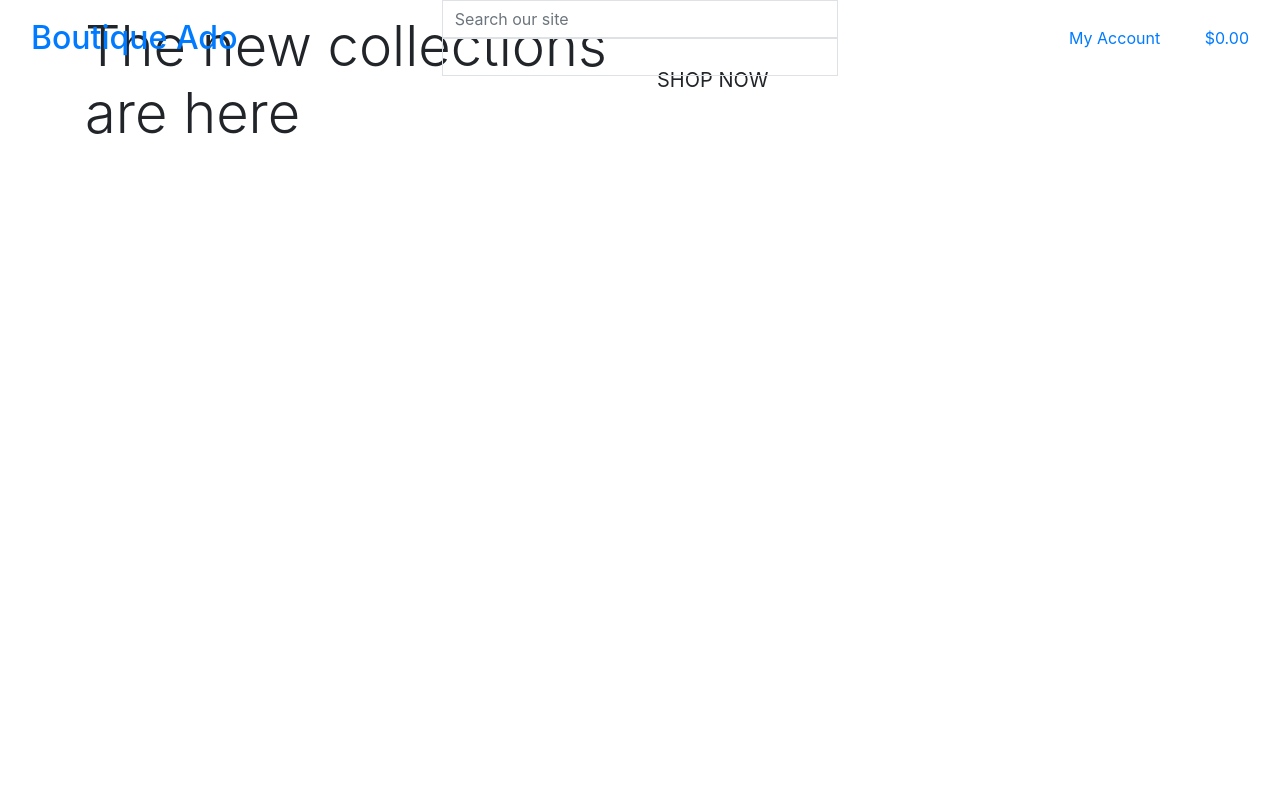
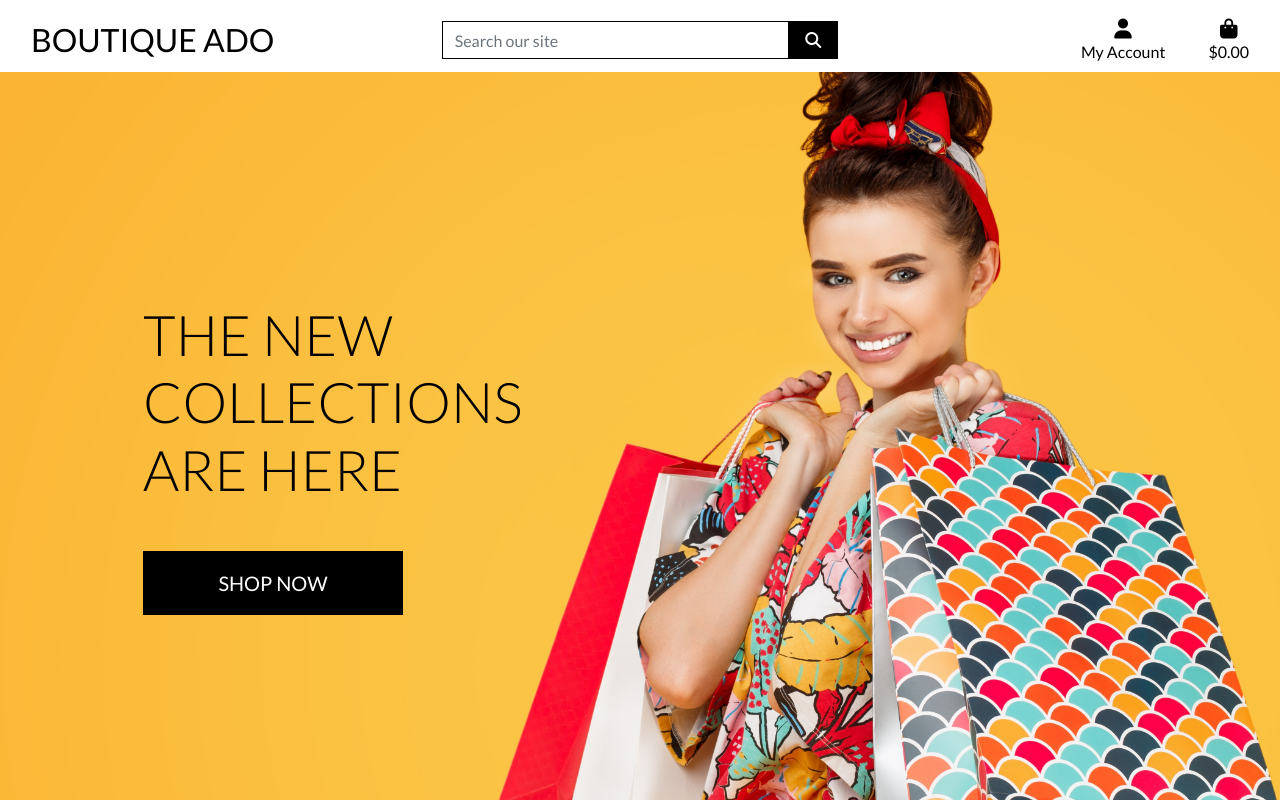
Before and after one commit to JeyAsare/boutique-ado, a Django app: page / in a window 1280 px wide. Run offline with Django 3.2, Linux system fonts and the light colour scheme; some libraries are stand-ins or nearby versions.

Commit message:
completed homepage header and CSS

```diff
--- a/boutique_ado/settings.py
+++ b/boutique_ado/settings.py
@@ -27,7 +27,7 @@ SECRET_KEY = 'django-insecure-d$28-mv)!(@o*u4ufhj12q=w+c#k!ir_!+159xo@=kv=w16zu9
 # SECURITY WARNING: don't run with debug turned on in production!
 DEBUG = True
 
-ALLOWED_HOSTS = ['8000-jeyasare-boutiqueado-my8nnhoxwy4.ws-eu110.gitpod.io']
+ALLOWED_HOSTS = ['8000-jeyasare-boutiqueado-my8nnhoxwy4.ws-eu111.gitpod.io']
 
 
 # Application definition
@@ -147,6 +147,10 @@ USE_TZ = True
 # https://docs.djangoproject.com/en/3.2/howto/static-files/
 
 STATIC_URL = '/static/'
+STATICFILES_DIRS = (os.path.join(BASE_DIR, 'static'),)
+
+MEDIA_URL = '/media/'
+MEDIA_ROOT =  os.path.join(BASE_DIR, 'media')
 
 # Default primary key field type
 # https://docs.djangoproject.com/en/3.2/ref/settings/#default-auto-field
--- a/boutique_ado/urls.py
+++ b/boutique_ado/urls.py
@@ -15,9 +15,11 @@ Including another URLconf
 """
 from django.contrib import admin
 from django.urls import path, include
+from django.conf import settings
+from django.conf.urls.static import static
 
 urlpatterns = [
     path('admin/', admin.site.urls),
     path('accounts/', include('allauth.urls')),
     path('', include('home.urls')),
-]
+] + static(settings.MEDIA_URL, document_root=settings.MEDIA_ROOT)
--- a/home/templates/home/index.html
+++ b/home/templates/home/index.html
@@ -4,8 +4,7 @@
 {% block page_header%}
     <div class="container header-container">
         <div class="row">
-            <div class="col">
-            </div>
+            <div class="col"></div>
         </div>
     </div>
 {% endblock%}
@@ -15,7 +14,6 @@
         <div class="row h-100">
             <div class="col-7 col-md-6 my-auto">
                 <h1 class="display-4 logo-font text-black">The new collections are here</h1>
-        </div>
                 <div class="my-5">
                     <h4>
                         <a href="" class="shop-now-button btn btn-lg rounded-0 text-uppercase py-3">Shop Now</a>
@@ -23,4 +21,6 @@
                 </div>
             </div>
         </div>
+    </div>
+
 {% endblock %}
--- /dev/null
+++ b/static/css/base.css
@@ -0,0 +1,81 @@
+html {
+    height: 100%;
+}
+
+body {
+    background: url('/media/homepage_background_cropped.jpg') no-repeat center center fixed;
+    background-size: cover;
+    height: calc(100vh - 164px);
+    color: #555;
+    font-family: 'Lato';
+}
+
+/* from Bulma */
+.icon {
+    align-items: center;
+    display: inline-flex;
+    justify-content: center;
+    height: 1.5rem;
+    width: 1.5rem;
+}
+
+.logo-font {
+    text-transform: uppercase;
+}
+
+.main-logo-link {
+    width: fit-content;
+}
+
+.shop-now-button {
+    background: black;
+    color: white;
+    min-width: 260px;
+}
+
+.btn-black {
+    background: black;
+    color: white;
+}
+
+.shop-now-button:hover,
+.shop-now-button:active,
+.shop-now-button:focus,
+.btn-black:hover,
+.btn-black:active,
+.btn-black:focus {
+    background: #222;
+    color: white;
+}
+
+.text-black {
+    color: #000 !important;
+}
+
+.border-black {
+    border: 1px solid black !important;
+}
+
+/* -------------------------------- Media Queries */
+
+/* Slightly larger container on xl screens */
+@media (min-width: 1200px) {
+  .container {
+    max-width: 80%;
+  }
+}
+
+/* fixed top navbar only on medium and up */
+@media (min-width: 992px) {
+    .fixed-top-desktop-only {
+        position: fixed;
+        top: 0;
+        right: 0;
+        left: 0;
+        z-index: 1030;
+    }
+
+    .header-container {
+        padding-top: 164px;
+    }
+}
--- a/templates/base.html
+++ b/templates/base.html
@@ -15,6 +15,10 @@
 
     {% block corecss%}
       <link rel="stylesheet" href="https://cdn.jsdelivr.net/npm/bootstrap@4.6.2/dist/css/bootstrap.min.css" integrity="sha384-xOolHFLEh07PJGoPkLv1IbcEPTNtaed2xpHsD9ESMhqIYd0nLMwNLD69Npy4HI+N" crossorigin="anonymous">
+      <link rel="preconnect" href="https://fonts.googleapis.com">
+      <link rel="preconnect" href="https://fonts.gstatic.com" crossorigin>
+      <link href="https://fonts.googleapis.com/css2?family=Lato:ital,wght@0,100;0,300;0,400;0,700;0,900;1,100;1,300;1,400;1,700;1,900&display=swap" rel="stylesheet">
+      <link rel="stylesheet" href="{% static 'css/base.css' %}">
     {% endblock %}
 
     {% block extra_css %}
@@ -24,6 +28,7 @@
       <script src="https://cdn.jsdelivr.net/npm/jquery@3.5.1/dist/jquery.min.js" integrity="sha256-9/aliU8dGd2tb6OSsuzixeV4y/faTqgFtohetphbbj0=" crossorigin="anonymous"></script>
       <script src="https://cdn.jsdelivr.net/npm/popper.js@1.16.1/dist/umd/popper.min.js" integrity="sha384-9/reFTGAW83EW2RDu2S0VKaIzap3H66lZH81PoYlFhbGU+6BZp6G7niu735Sk7lN" crossorigin="anonymous"></script>
       <script src="https://cdn.jsdelivr.net/npm/bootstrap@4.6.2/dist/js/bootstrap.min.js" integrity="sha384-+sLIOodYLS7CIrQpBjl+C7nPvqq+FbNUBDunl/OZv93DB7Ln/533i8e/mZXLi/P+" crossorigin="anonymous"></script>
+      <script src="https://kit.fontawesome.com/b85175b6d2.js" crossorigin="anonymous"></script>
     {% endblock %}
 
     {% block extra_js %}
@@ -33,7 +38,7 @@
   </head>
   <body>
     <header class="container-fluid fixed-top">
-      <div class="row">
+      <div id="topnav" class="row bg-white pt-lg-2 d-none d-lg-flex">
           <div class="col-12 col-lg-4 my-auto py-1 py-lg-0 text-center text-lg-left">
             <a href="{% url 'home' %}" class="nav-link main-logo-link">
               <h2 class="logo-font text-black my-0">Boutique <strong></strong>Ado</strong></h2>
@@ -43,7 +48,7 @@
             <form method="GET" action="">
               <div class="input-group w-100">
                 <input class="form-control border border-black rounded-0" type="text" name="q" placeholder="Search our site">
-                <div class="input-group append">
+                <div class="input-group-append">
                   <button class="form-control btn btn-black border border-black rounded-0" type="submit">
                     <span class="icon">
                       <i class="fas fa-search"></i>
@@ -68,10 +73,10 @@
                       <a href="" class="dropdown-item">Product Management</a>
                     {% endif %}
                     <a href="" class="dropdown-item">My Profile</a>
-                    <a href="{% url 'account_logout'%}">Logout</a>
+                    <a href="{% url 'account_logout'%}" class="dropdown-item">Logout</a>
                   {% else %}
-                    <a href="{% url 'account_signup' %}">Register</a>
-                    <a href="{% url 'account_login' %}">Log In</a>
+                    <a href="{% url 'account_signup' %}" class="dropdown-item">Register</a>
+                    <a href="{% url 'account_login' %}" class="dropdown-item">Log In</a>
                   {% endif %}
                 </div>
               </li>
```
Also changed, not shown: media/homepage_background_cropped.jpg (added). Lines whose indentation alone changed are shown as unchanged.
